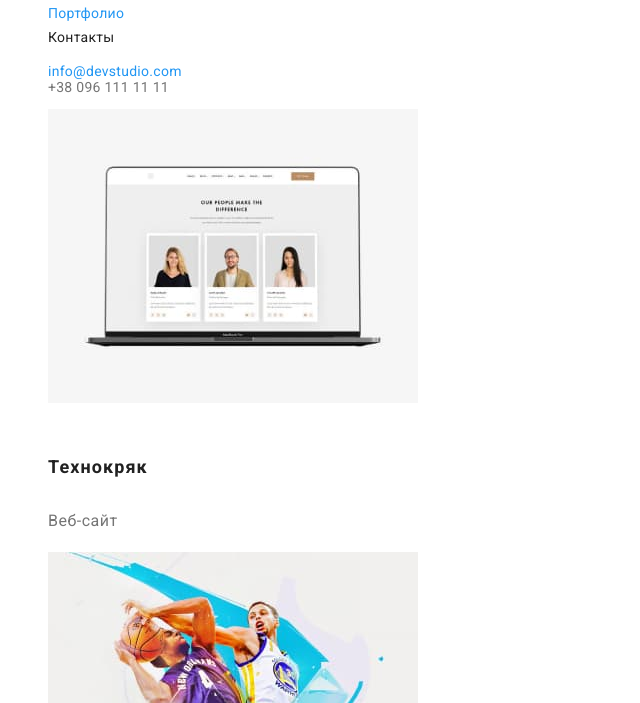
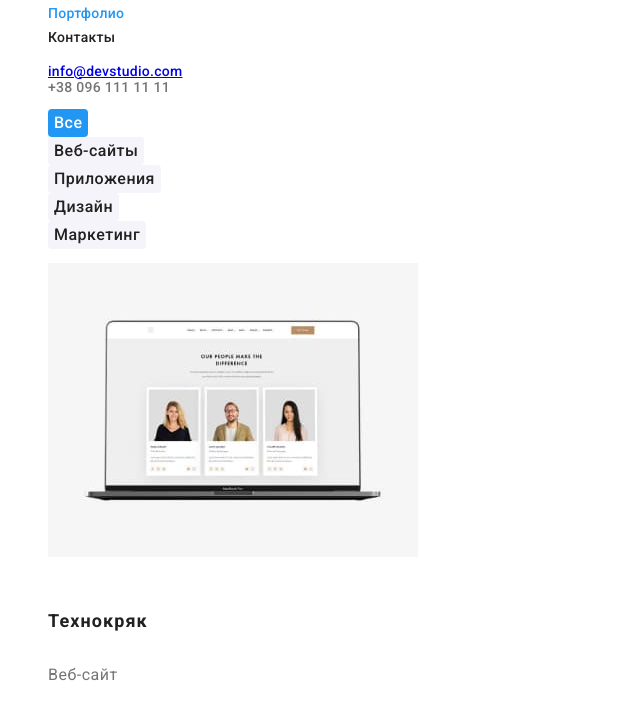
Before and after one commit to alinka85/goit-markup-hw-02, a plain HTML site: page portfolio.html in a window 1280 px wide. Shown: the part 75-778 px from the top of the page, without its empty margins (0-640 px from the left). Drawn offline with Linux system fonts and the light colour scheme.

Commit message:
Add files via upload

```diff
--- a/portfolio.html
+++ b/portfolio.html
@@ -17,12 +17,11 @@
     <header>
       <nav>
         <a href="./index.html" class="logo"
-          ><span class="logo-web">Web</span>
-          <span class="logo-stud">Studio</span></a
+          >Web<span class="logo-stud">Studio</span></a
         >
         <ul>
           <li><a href="./index.html" class="link">Студия</a></li>
-          <li><a href="./portfilio.html" class="link-main">Портфолио</a></li>
+          <li><a href="./portfilio.html" class="link-accent">Портфолио</a></li>
           <li><a href=" " class="link">Контакты</a></li>
         </ul>
       </nav>
@@ -42,13 +41,20 @@
       </address>
     </header>
     <main>
-    <section>
-      <ul h1 class="projects">Сортировка</h1>
-            <li><button type="button">Все</button></li>
-            <li><button type="button">Веб-сайты</button></li>
-            <li><button type="button">Приложения</button></li>
-            <li><button type="button">Дизайн</button></li>
-            <li><button type="button">Маркетинг</button></li>
+      <section>
+        <ul>
+          <li><h1 class="projects">Сортировка</h1></li>
+          <li><button type="button" class="button-accent">Все</button></li>
+          <li>
+            <button type="button" class="projects-button">Веб-сайты</button>
+          </li>
+          <li>
+            <button type="button" class="projects-button">Приложения</button>
+          </li>
+          <li><button type="button" class="projects-button">Дизайн</button></li>
+          <li>
+            <button type="button" class="projects-button">Маркетинг</button>
+          </li>
         </ul>
 
         <h2 class="projects">Наши работы</h2>
@@ -138,8 +144,7 @@
     </main>
     <footer>
       <a href="./index.html" class="logo"
-        ><span class="logo-web">Web</span>
-        <span class="logo-stud">Studio</span></a
+        >Web<span class="logo-stud">Studio</span></a
       >
       <address>
         <ul>
--- a/styles.css
+++ b/styles.css
@@ -3,6 +3,7 @@
   --main-color: #212121;
   --text-color: #757575;
   --link-color: #2196f3;
+  --projects-color: #f5f4fa;
 }
 body {
   background-color: #ffffff;
@@ -16,9 +17,7 @@ body {
   font-size: 26px;
   line-height: 1.2;
   text-decoration: none;
-}
-.logo-web {
-  color: #2196f3;
+  color: var(--link-color);
 }
 .logo-stud {
   color: #000;
@@ -29,7 +28,7 @@ ul {
 }
 
 .link,
-.link-main,
+.link-accent,
 .contact-links,
 .link-end {
   line-height: 1.14;
@@ -37,8 +36,9 @@ ul {
   text-decoration: none;
   letter-spacing: 0.02em;
   font-style: normal;
+  font-weight: 500;
 }
-.link-main {
+.link-accent {
   color: var(--link-color);
 }
 .contact-links {
@@ -51,15 +51,14 @@ ul {
 }
 .main-caption {
   color: var(--title-color);
+  font-weight: 900;
   font-size: 44px;
   line-height: 1.36;
   text-align: center;
-  padding: 200px 452px 280px 452px;
   text-transform: uppercase;
   letter-spacing: 0.06em;
 }
 button {
-  font-weight: 700;
   font-size: 16px;
   line-height: 1.87;
   border: 0;
@@ -78,11 +77,14 @@ button {
 }
 .about-title {
   font-weight: 700;
+  font-size: 14px;
   line-height: 1.14;
   color: var(--main-color);
 }
 .about-text {
+  font-weight: 400;
   line-height: 1.7;
+  font-size: 14px;
   color: var(--text-color);
 }
 .name {
@@ -113,10 +115,30 @@ footer .link {
 .link-end {
   color: rgba(255, 255, 255, 0.6);
   letter-spacing: 0.03em;
+  font-weight: 400;
 }
 .projects {
   display: none;
 }
+
+.projects-button,
+.button-accent {
+  font-family: roboto;
+  font-size: 16px;
+  font-weight: 500;
+  line-height: 1.62;
+  text-align: center;
+  border: 0;
+  background-color: var(--projects-color);
+  color: var(--main-color);
+  cursor: pointer;
+  letter-spacing: 0.03em;
+}
+.button-accent {
+  background-color: var(--link-color);
+  color: var(--title-color);
+}
+
 .title-name {
   font-weight: 700;
   font-size: 18px;
@@ -130,4 +152,5 @@ footer .link {
   line-height: 1.8;
   padding-top: 4px;
   color: var(--text-color);
+  letter-spacing: 0.03em;
 }
```
Also changed, not shown: index.html (+4 -6 lines).
